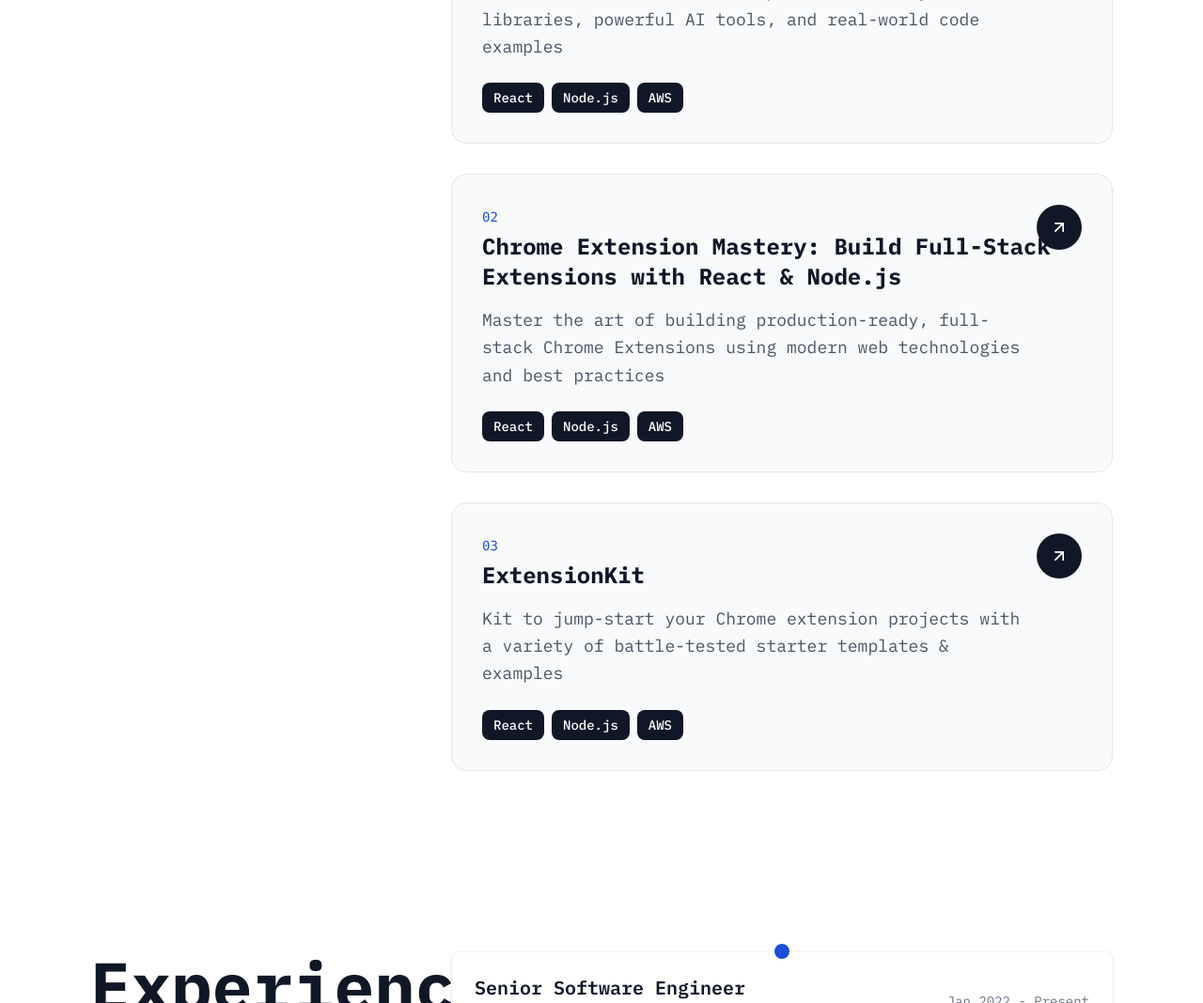
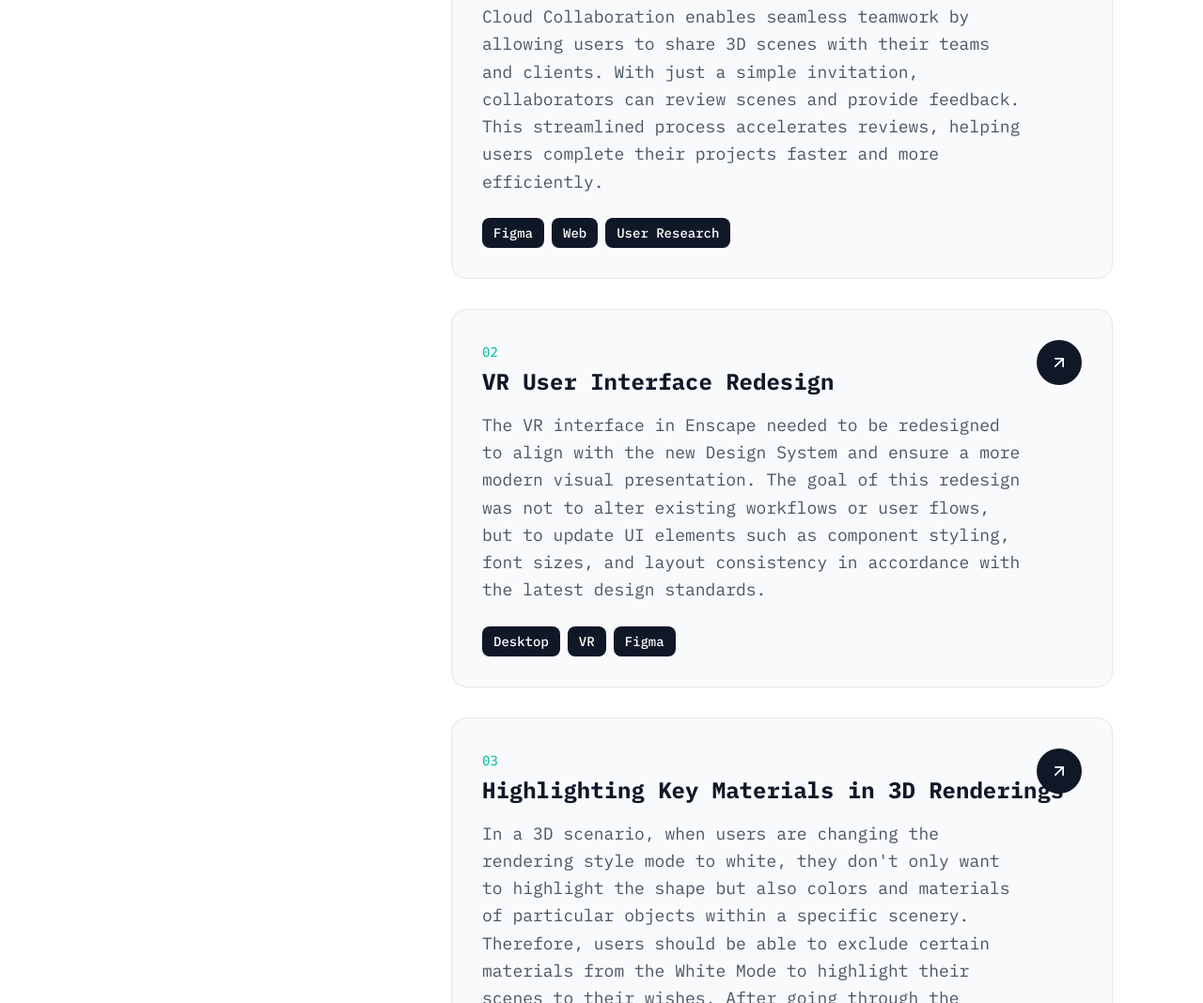
Before and after one commit to iqarchli/iqarchli.github.io, an Astro site: page / in a window 1280 px wide. Shown: the part 1732-2800 px from the top of the page at 94% size. Built offline with nearby package versions, Linux system fonts and the light colour scheme; Astro itself is replaced by a stand-in of ours.

Commit message:
update read me

```diff
--- a/src/components/Education.astro
+++ b/src/components/Education.astro
@@ -40,7 +40,7 @@
                   </div>
 
                   <ul class="space-y-2">
-                    {edu.achievements.map((achievement) => (
+                    {false && edu.achievements.map((achievement) => (
                       <li class="flex items-start">
                         <span class="inline-block w-1.5 h-1.5 rounded-full bg-gray-400 mt-2 mr-3 flex-shrink-0" />
                         <span class="text-sm sm:text-base text-gray-600">
--- a/src/components/Experience.astro
+++ b/src/components/Experience.astro
@@ -44,7 +44,7 @@
                           class="text-base sm:text-lg"
                           style={`color: ${siteConfig.accentColor}`}
                         >
-                          {exp.company}
+                          {exp.company} - <span class="text-gray-500">{exp.location}</span>
                         </p>
                       </div>
                       <span class="text-xs sm:text-sm text-gray-500 mt-2 sm:mt-0">
--- a/src/components/Footer.astro
+++ b/src/components/Footer.astro
@@ -70,7 +70,7 @@
               ></path></svg
             >
           </a>
-          <a
+         <!-- <a
             href={siteConfig.social.twitter}
             target="_blank"
             rel="noopener noreferrer"
@@ -117,7 +117,7 @@
                 d="M9 19c-4.3 1.4 -4.3 -2.5 -6 -3m12 5v-3.5c0 -1 .1 -1.4 -.5 -2c2.8 -.3 5.5 -1.4 5.5 -6a4.6 4.6 0 0 0 -1.3 -3.2a4.2 4.2 0 0 0 -.1 -3.2s-1.1 -.3 -3.5 1.3a12.3 12.3 0 0 0 -6.2 0c-2.4 -1.6 -3.5 -1.3 -3.5 -1.3a4.2 4.2 0 0 0 -.1 3.2a4.6 4.6 0 0 0 -1.3 3.2c0 4.6 2.7 5.7 5.5 6c-.6 .6 -.6 1.2 -.5 2v3.5"
               ></path></svg
             >
-          </a>
+          </a>-->
         </div>
       </div>
 
--- a/src/components/Hero.astro
+++ b/src/components/Hero.astro
@@ -134,7 +134,7 @@
       <h2
         class="text-pretty text-xl sm:text-2xl md:text-5xl font-bold tracking-tight text-gray-700 animate-fade-in"
       >
-        Hello! 👋
+        Hey there! 👋
       </h2>
       <h1
         class="mt-6 sm:mt-8 md:mt-10 text-pretty text-4xl sm:text-5xl md:text-6xl lg:text-8xl font-bold tracking-tight text-gray-800 animate-fade-in animation-delay-200"
@@ -213,7 +213,7 @@
       )
     }
     {
-      siteConfig.social?.twitter && (
+      false && (
         <a
           href={siteConfig.social.twitter}
           target="_blank"
@@ -243,7 +243,7 @@
       )
     }
     {
-      siteConfig.social?.github && (
+      false && siteConfig.social?.github && (
         <a
           href={siteConfig.social.github}
           target="_blank"
--- a/src/config.ts
+++ b/src/config.ts
@@ -1,77 +1,88 @@
 export const siteConfig = {
-  name: "Ryan Fitzgerald",
-  title: "Senior Software Engineer",
-  description: "Portfolio website of Ryan Fitzgerald",
-  accentColor: "#1d4ed8",
+  name: "Ismail Qarchli",
+  title: "Senior UX Designer & web developer",
+  description: "Portfolio website of Ismail Qarchli",
+  accentColor: "#00BFA6",
   social: {
-    email: "your-email@example.com",
-    linkedin: "https://linkedin.com/in/yourprofile",
-    twitter: "https://x.com/rfitzio",
-    github: "https://github.com/RyanFitzgerald",
+    email: "ismail.qarchli@gmail.com",
+    twitter: "",
+    linkedin: "https://linkedin.com/in/ismailqarchli",
+    github: "https://github.com/ismailqarchli",
   },
   aboutMe:
-    "Lorem ipsum dolor sit amet, consectetur adipisicing elit. Rem quos asperiores nihil consequatur tempore cupiditate architecto natus commodi corrupti quas quasi facere est, dignissimos odit nam veniam sapiente ut, vitae eligendi ipsum dolor, nostrum ullam impedit! Corrupti ratione mollitia temporibus necessitatibus, consectetur reiciendis recusandae id, dolorum quaerat, vero pariatur. Ratione!",
-  skills: ["Javascript", "React", "Node.js", "Python", "AWS", "Docker"],
+    "I create user-friendly designs that improve product usability and engagement. My experience at Chaos, SAP, and osapiens has developed my skills in building intuitive prototypes, conducting user research and working with diverse teams to deliver effective solutions. My Computer Science and Business Informatics background supports my practical experience. This combination allows me to design products that meet user needs and business goals.",
+  skills: ["Figma", "Adobe XD", "User Research", "HTML", "Javascript", "React", "Node.js"],
   projects: [
     {
-      name: "AI Dev Roundup Newsletter",
+      name: "Collaborating on 3D projects in the Cloud",
       description:
-        "One concise email. Five minutes. Every Tuesday. Essential AI news & trends, production-ready libraries, powerful AI tools, and real-world code examples",
-      link: "https://aidevroundup.com/?ref=devportfolio",
-      skills: ["React", "Node.js", "AWS"],
+        "Cloud Collaboration enables seamless teamwork by allowing users to share 3D scenes with their teams and clients. With just a simple invitation, collaborators can review scenes and provide feedback. This streamlined process accelerates reviews, helping users complete their projects faster and more efficiently.",
+      link: "https://www.figma.com/proto/XdRURANHj1qw85wY8C6wqF/Qarchli-Portfolio?node-id=81-626&t=EiC7behFW6Zm5Dxp-0&scaling=contain&content-scaling=fixed&page-id=0%3A1&starting-point-node-id=20%3A178&show-proto-sidebar=1",
+      skills: ["Figma", "Web", "User Research"],
     },
     {
-      name: "Chrome Extension Mastery: Build Full-Stack Extensions with React & Node.js",
+      name: "VR User Interface Redesign",
       description:
-        "Master the art of building production-ready, full-stack Chrome Extensions using modern web technologies and best practices",
-      link: "https://fullstackextensions.com/?ref=devportfolio",
-      skills: ["React", "Node.js", "AWS"],
+        "The VR interface in Enscape needed to be redesigned to align with the new Design System and ensure a more modern visual presentation. The goal of this redesign was not to alter existing workflows or user flows, but to update UI elements such as component styling, font sizes, and layout consistency in accordance with the latest design standards.",
+      link: "https://www.figma.com/proto/XdRURANHj1qw85wY8C6wqF/Qarchli-Portfolio?node-id=367-15898&t=EiC7behFW6Zm5Dxp-0&scaling=contain&content-scaling=fixed&page-id=0%3A1&starting-point-node-id=20%3A178",
+      skills: ["Desktop", "VR", "Figma"],
     },
     {
-      name: "ExtensionKit",
+      name: "Highlighting Key Materials in 3D Renderings",
       description:
-        "Kit to jump-start your Chrome extension projects with a variety of battle-tested starter templates & examples",
-      link: "https://extensionkit.io/?ref=devportfolio",
-      skills: ["React", "Node.js", "AWS"],
+        "In a 3D scenario, when users are changing the rendering style mode to white, they don't only want to highlight the shape but also colors and materials of particular objects within a specific scenery. Therefore, users should be able to exclude certain materials from the White Mode to highlight their scenes to their wishes. After going through the initial and final concept phases, we decided to test the current UI with a few volunteers from our user group. The key findings from the user tests are outlined in this case study.",
+      link: "https://www.figma.com/proto/XdRURANHj1qw85wY8C6wqF/Qarchli-Portfolio?node-id=367-15898&t=EiC7behFW6Zm5Dxp-0&scaling=contain&content-scaling=fixed&page-id=0%3A1&starting-point-node-id=20%3A178",
+      skills: ["User Research", "Enscape", "Plugin"],
     },
   ],
   experience: [
     {
-      company: "Tech Company",
-      title: "Senior Software Engineer",
-      dateRange: "Jan 2022 - Present",
+      company: "Chaos",
+      location: "Karlsruhe, Germany",
+      title: "Senior UX Designer",
+      dateRange: "Oct 2021 - Present",
       bullets: [
-        "Led development of microservices architecture serving 1M+ users",
-        "Reduced API response times by 40% through optimization",
-        "Mentored team of 5 junior developers",
+        "Led user research and usability testing sessions, uncovering key pain points and validating design decisions through real user feedback.",
+        "Designed interaction flows, prototypes, and feature experiences for various Chaos products, improving usability and contributing to a UMUX score above 75.",
+        "Partnered closely with product managers and developers in agile sprints to deliver consistent, user-centered solutions from concept to release.",
       ],
     },
     {
-      company: "Startup Inc",
-      title: "Full Stack Developer",
-      dateRange: "Jun 2020 - Dec 2021",
+      company: "Osapiens GmbH - SAP Partner",
+      location: "Mannheim, Germany",
+      title: "Front-End Developer",
+      dateRange: "Sep 2020 - Sep 2021",
       bullets: [
-        "Built and launched MVP product from scratch using React and Node.js",
-        "Implemented CI/CD pipeline reducing deployment time by 60%",
-        "Collaborated with product team to define technical requirements",
+        "Created interactive prototypes in Adobe XD and delivered detailed specs and assets to developers.",
+        "Worked hands-on with ReactJS to implement and refine UI features, bridging design and development.",
       ],
     },
     {
-      company: "Digital Agency",
-      title: "Frontend Developer",
+      company: "SAP",
+      location: "Walldorf, Germany",
+      title: "UX Designer - Working Student",
       dateRange: "Aug 2018 - May 2020",
       bullets: [
-        "Developed responsive web applications for 20+ clients",
-        "Improved site performance scores by 35% on average",
+        "Collaborated with PMs and developers to ensure adherence to SAP Fiori design guidelines.",
+        "Designed and produced assets for web and print, coordinating directly with vendors for high-quality outcomes.",
         "Introduced modern JavaScript frameworks to legacy codebases",
+      ],
+    },
+    {
+      company: "NTT Data",
+      location: "Tetouan, Morocco",
+      title: "UX Designer - Working Student",
+      dateRange: "Jan 2016 - Feb 2018",
+      bullets: [
+        "Improved functionality and user experience across web and desktop applications, developed new modules in Agile sprints, and collaborated with Product Owners on task management and technical documentation.",
       ],
     },
   ],
   education: [
     {
-      school: "University Name",
-      degree: "Bachelor of Science in Computer Science",
-      dateRange: "2014 - 2018",
+      school: "Mannheim University",
+      degree: "Master of Science in Business Informatics",
+      dateRange: "2018 - 2020",
       achievements: [
         "Graduated Magna Cum Laude with 3.8 GPA",
         "Dean's List all semesters",
@@ -79,9 +90,9 @@
       ],
     },
     {
-      school: "Online Platform",
-      degree: "Full Stack Development Certificate",
-      dateRange: "2019",
+      school: "Al Akhawayn University",
+      degree: "Bachelor of Science in Computer Science",
+      dateRange: "2011 - 2015",
       achievements: [
         "Completed 500+ hours of coursework",
         "Built 10+ portfolio projects",
@@ -89,4 +100,9 @@
       ],
     },
   ],
+  certifications: [
+    {
+      name: "UX Strategy etc one"
+    }
+  ],
 };
```
Also changed, not shown: package.json (+16 -3 lines), CHANGELOG.md (deleted), LICENSE.md (deleted), 2 other files.
